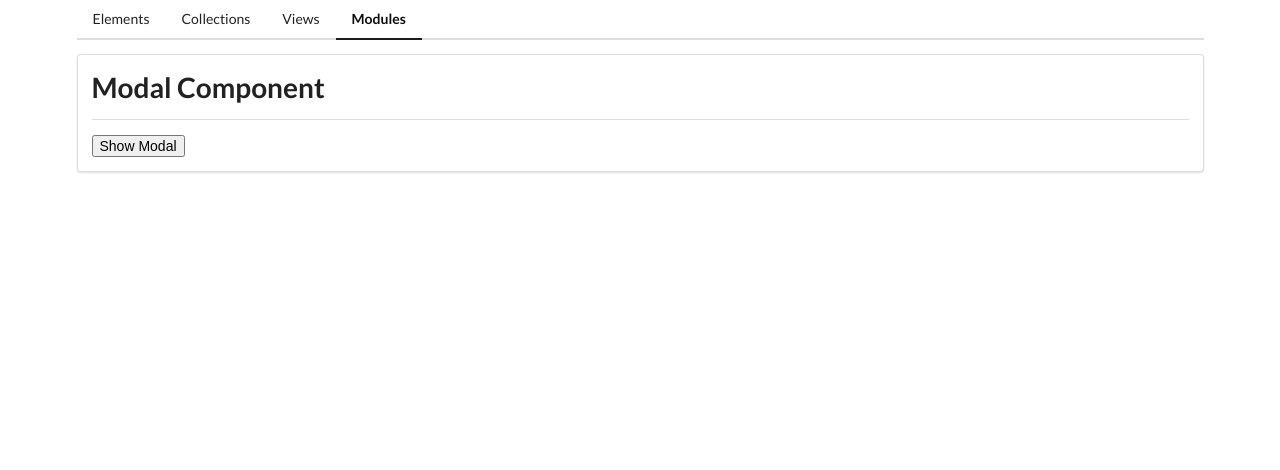
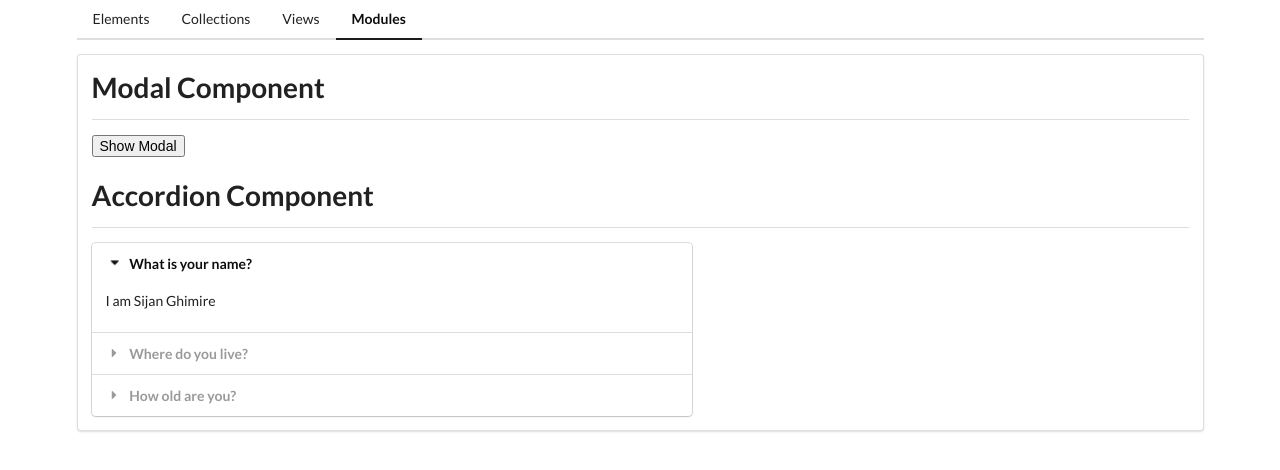
Before and after one commit to sijanghm/comps, an Angular app: page /modules in a window 1280 px wide. Shown: the top 470 px of the page. Built offline with nearby package versions, Linux system fonts and the light colour scheme.

Commit message:
completed mods module and completed project.

```diff
--- /dev/null
+++ b/src/app/mods/accordion/accordion.component.html
@@ -0,0 +1,12 @@
+
+<div class="ui accordion styled">
+  <ng-container *ngFor="let item of items; let i = index">
+    <div [ngClass]="{active : i === openedItemIndex}" class="title" (click)="onClick(i)">
+      <i class="dropdown icon"></i>
+      {{ item.title }}
+    </div>
+    <div class="content" [ngClass]="{active : i === openedItemIndex}">
+      <p>{{item.content}}</p>
+    </div>
+  </ng-container>
+</div>
--- /dev/null
+++ b/src/app/mods/accordion/accordion.component.ts
@@ -0,0 +1,29 @@
+import { Component, Input, OnInit } from '@angular/core';
+
+@Component({
+  selector: 'app-accordion',
+  templateUrl: './accordion.component.html',
+  styleUrls: ['./accordion.component.css']
+})
+export class AccordionComponent implements OnInit {
+
+
+  @Input() items:any = [];
+  openedItemIndex = 0;
+
+  constructor() { }
+
+  ngOnInit(): void {
+  }
+
+  onClick(index: number){
+    if(index === this.openedItemIndex){
+      this.openedItemIndex = -1;
+    }
+    else{
+      this.openedItemIndex = index;
+    }
+
+  }
+
+}
--- a/src/app/mods/mods-home/mods-home.component.html
+++ b/src/app/mods/mods-home/mods-home.component.html
@@ -7,3 +7,6 @@
     <button class="ui button" (click)="onButtonClick()">Close Me!!</button>
   </ng-container>
 </app-modal>
+
+<app-divider>Accordion Component</app-divider>
+<app-accordion [items]="items"></app-accordion>
--- a/src/app/mods/mods-home/mods-home.component.ts
+++ b/src/app/mods/mods-home/mods-home.component.ts
@@ -8,6 +8,12 @@ import { Component, OnInit } from '@angular/core';
 export class ModsHomeComponent implements OnInit {
 
   click :  boolean = false;
+  items = [
+    {title:'What is your name?', content: 'I am Sijan Ghimire'},
+    {title:'Where do you live?', content: 'I live in kathmandu'},
+    {title:'How old are you?', content: 'I am 22 years old'}
+  ];
+
   constructor() { }
 
   ngOnInit(): void {
--- a/src/app/mods/mods.module.ts
+++ b/src/app/mods/mods.module.ts
@@ -5,12 +5,14 @@ import { ModsRoutingModule } from './mods-routing.module';
 import { ModsHomeComponent } from './mods-home/mods-home.component';
 import { ModalComponent } from './modal/modal.component';
 import { SharedModule } from '../shared/shared.module';
+import { AccordionComponent } from './accordion/accordion.component';
 
 
 @NgModule({
   declarations: [
     ModsHomeComponent,
-    ModalComponent
+    ModalComponent,
+    AccordionComponent
   ],
   imports: [
     CommonModule,
```
Also changed, not shown: src/app/mods/accordion/accordion.component.css (added), 1 other file (tests, documents, lock files or other folders).
